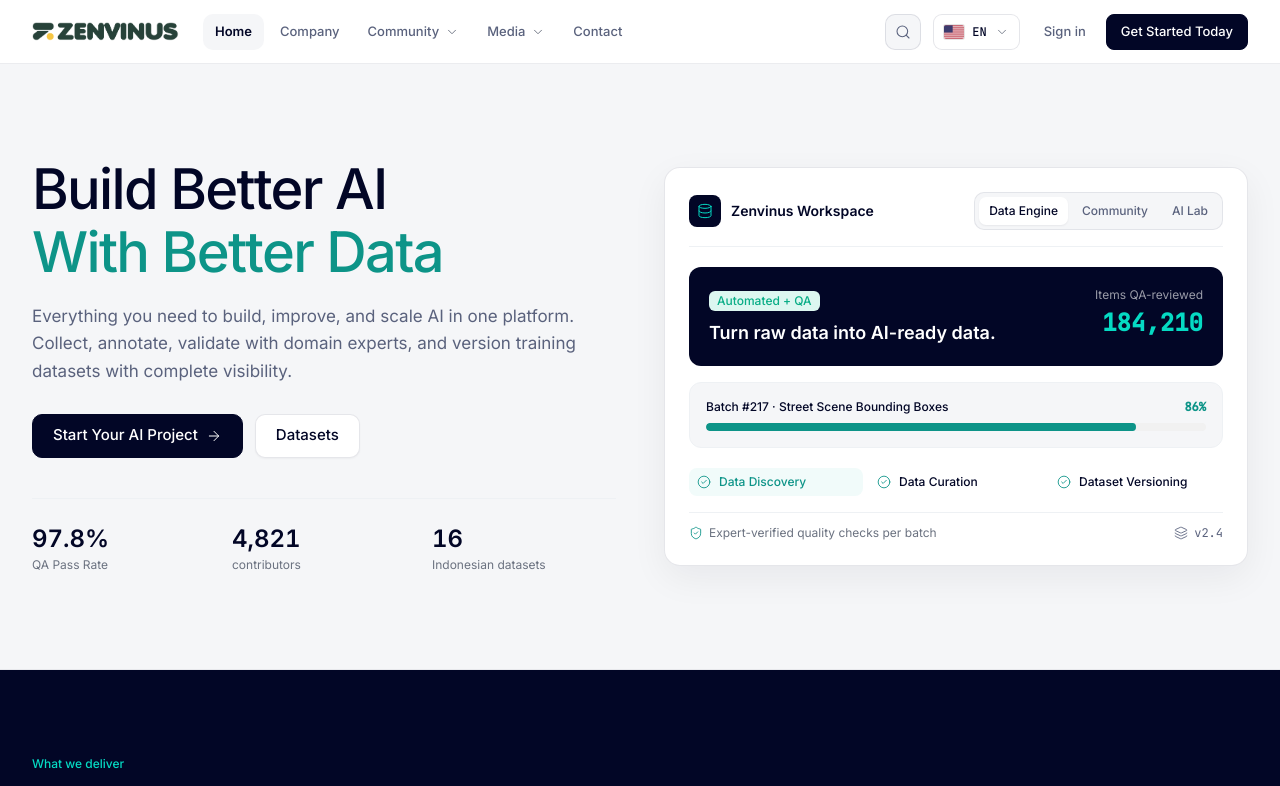
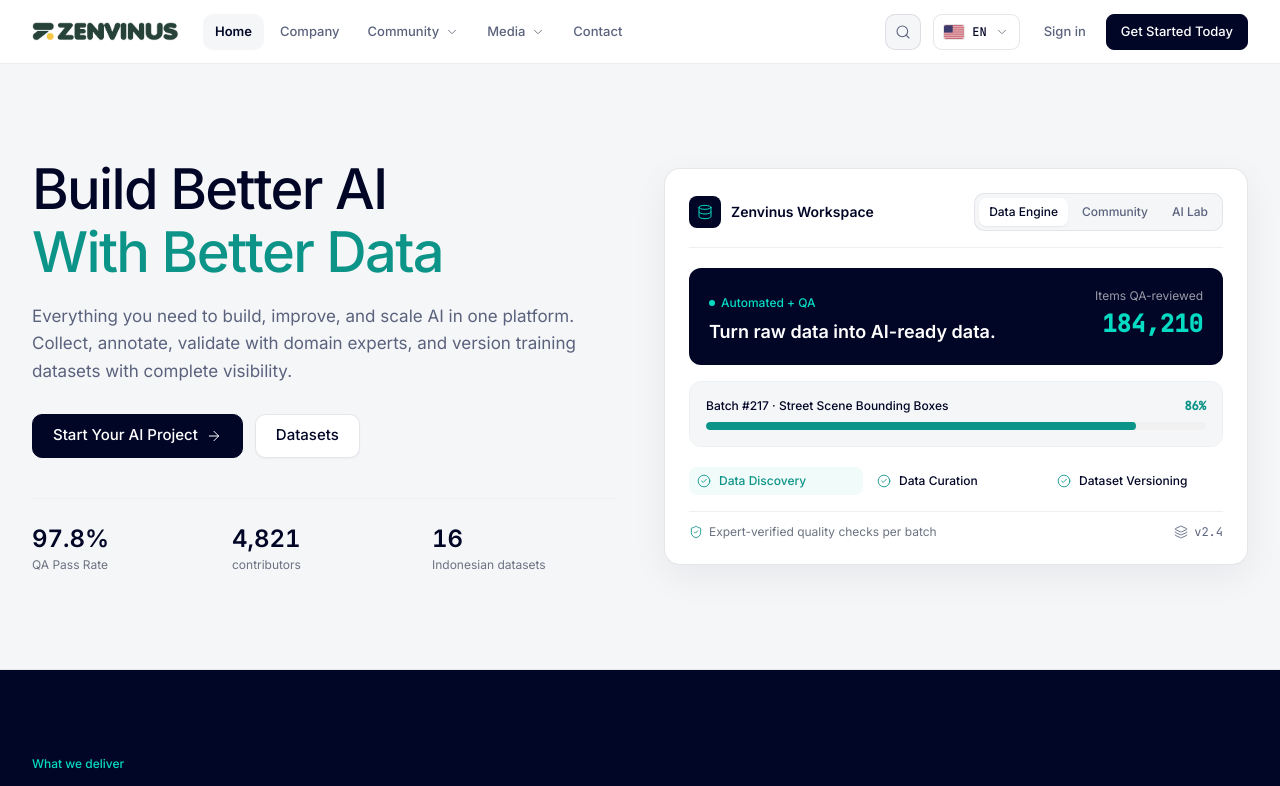
Before and after one commit to adityafakhrii/zenvinus-ui, a Next.js app: page / in a window 1280 px wide. Shown: the top 786 px of the page. Built offline with nearby package versions, Linux system fonts and the light colour scheme.

Commit message:
style: replace pastel badges on dark hero preview card with plain teal eyebrow

```diff
--- a/src/features/home/components/hero-area.tsx
+++ b/src/features/home/components/hero-area.tsx
@@ -8,7 +8,7 @@ import {
   ShieldCheck,
   Users,
 } from 'lucide-react';
-import { Badge, Button, CustomProgressBar, SegmentedControl, cn } from '@/components/ui';
+import { Button, CustomProgressBar, SegmentedControl, cn } from '@/components/ui';
 import type { SegmentedOption } from '@/components/ui';
 import { useT } from '@/i18n';
 
@@ -17,7 +17,6 @@ type EngineKey = 'data' | 'community' | 'lab';
 interface EnginePreview {
   title: string;
   badge: string;
-  tone: 'mint' | 'blue' | 'purple';
   headline: string;
   metricLabel: string;
   metricValue: string;
@@ -30,7 +29,6 @@ const PREVIEW_DATA: Readonly<Record<EngineKey, EnginePreview>> = {
   data: {
     title: 'Data Engine',
     badge: 'Automated + QA',
-    tone: 'mint',
     headline: 'Turn raw data into AI-ready data.',
     metricLabel: 'Items QA-reviewed',
     metricValue: '184,210',
@@ -41,7 +39,6 @@ const PREVIEW_DATA: Readonly<Record<EngineKey, EnginePreview>> = {
   community: {
     title: 'Community',
     badge: '4,821 Contributors',
-    tone: 'blue',
     headline: 'Scale human intelligence when AI needs people.',
     metricLabel: 'QA Pass Rate',
     metricValue: '97.8%',
@@ -52,7 +49,6 @@ const PREVIEW_DATA: Readonly<Record<EngineKey, EnginePreview>> = {
   lab: {
     title: 'AI Lab',
     badge: 'Experiment & Eval',
-    tone: 'purple',
     headline: 'Research, experiment, evaluate, and improve AI.',
     metricLabel: 'Models benchmarked',
     metricValue: '24',
@@ -165,8 +161,11 @@ const HeroArea = () => {
               <div key={activeEngine} className="mt-5 flex flex-col gap-4 zv-animate-panel">
                 <div className="flex flex-wrap items-start justify-between gap-3 rounded-xl bg-navy p-5 text-white">
                   <div className="min-w-0 flex-1">
-                    <Badge tone={preview.tone}>{preview.badge}</Badge>
-                    <h2 className="mt-2.5 mb-0 text-lg font-semibold leading-snug text-white">
+                    <span className="inline-flex items-center gap-1.5 text-xs font-medium text-teal">
+                      <span className="h-1.5 w-1.5 rounded-full bg-teal" aria-hidden="true" />
+                      {t(preview.badge)}
+                    </span>
+                    <h2 className="mt-2 mb-0 text-lg font-semibold leading-snug text-white">
                       {t(preview.headline)}
                     </h2>
                   </div>
--- a/src/i18n/id/home.ts
+++ b/src/i18n/id/home.ts
@@ -28,6 +28,9 @@ const id: Dictionary = {
   'Start Your AI Project': 'Mulai Proyek AI Anda',
   'Data Engine': 'Data Engine',
   'AI Lab': 'AI Lab',
+  'Automated + QA': 'Otomatis + QA',
+  '4,821 Contributors': '4.821 Kontributor',
+  'Experiment & Eval': 'Eksperimen & Evaluasi',
   prev: 'sebelumnya',
   Next: 'Berikutnya',
 
```
